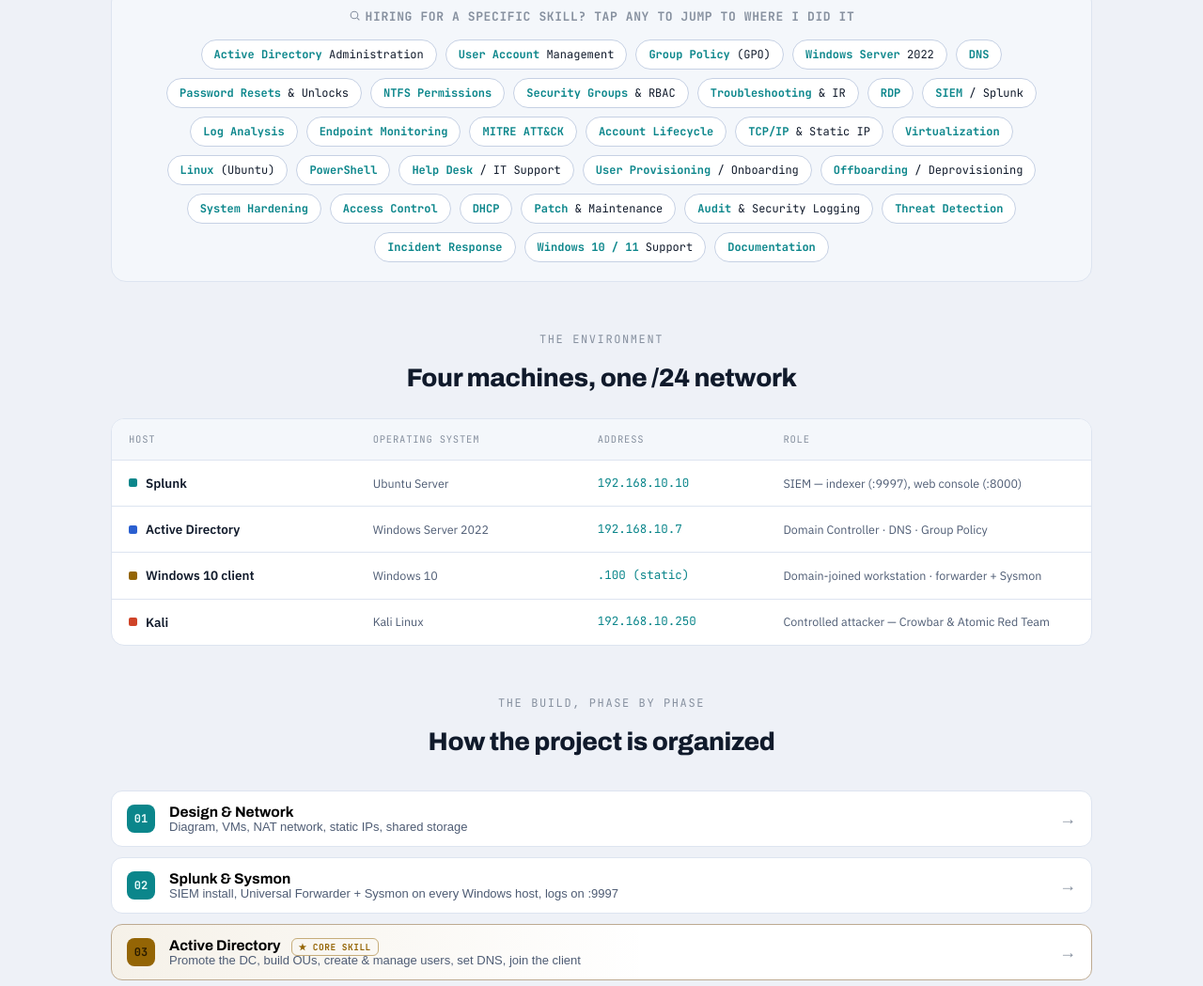
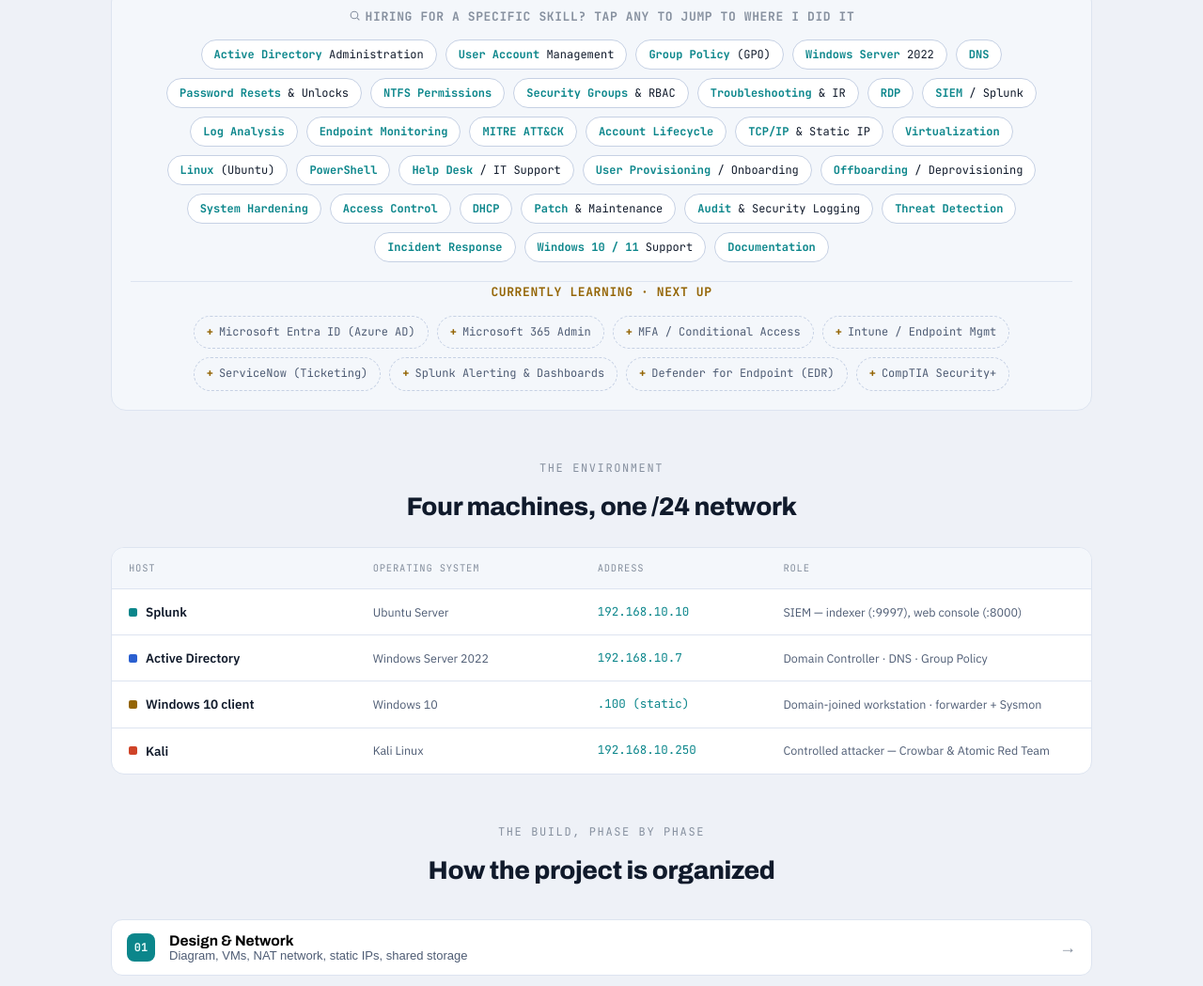
Before and after one commit to SingSukh05/active-directory-project, a plain HTML site: page docs/index.html in a window 1280 px wide. Shown: the part 1470-2519 px from the top of the page at 94% size. Drawn offline with Linux system fonts and the light colour scheme.

Commit message:
Add 'Currently learning' row of honest next-step skills
Co-Authored-By: Claude Opus 4.8 <noreply@anthropic.com>

```diff
--- a/docs/index.html
+++ b/docs/index.html
@@ -141,6 +141,12 @@ nav.tabs::-webkit-scrollbar{display:none}
   background:var(--surface);cursor:pointer;transition:.15s;white-space:nowrap}
 .jchip:hover{border-color:var(--accent);color:var(--accent);transform:translateY(-1px)}
 .jchip b{color:var(--accent);font-weight:700}
+.learndiv{height:1px;background:var(--line);margin:20px 0 0}
+.learnlabel{font-size:13px;font-family:"JetBrains Mono",monospace;letter-spacing:.6px;text-transform:uppercase;
+  color:var(--warn)!important;margin:16px 0 13px;text-align:center;font-weight:600}
+.learnchips .lchip{font-family:"JetBrains Mono",monospace;font-size:12px;border:1px dashed var(--line-2);border-radius:999px;
+  padding:7px 13px;color:var(--muted);background:transparent;display:inline-flex;align-items:center;gap:6px;white-space:nowrap}
+.learnchips .lchip::before{content:"+";color:var(--warn);font-weight:700}
 
 .stats{display:grid;grid-template-columns:repeat(4,1fr);gap:1px;margin-top:30px;background:var(--line);border:1px solid var(--line);border-radius:var(--r);overflow:hidden}
 .stat{background:var(--surface);padding:18px 16px;text-align:center}
@@ -366,6 +372,18 @@ html{scroll-behavior:smooth}
         <button class="jchip" data-view="troubleshooting" data-step="s-eventviewer"><b>Incident Response</b></button>
         <button class="jchip" data-view="directory" data-step="s-join"><b>Windows 10 / 11</b> Support</button>
         <button class="jchip" data-view="network" data-step="s-diagram"><b>Documentation</b></button>
+      </div>
+      <div class="learndiv"></div>
+      <h3 class="learnlabel">Currently learning · next up</h3>
+      <div class="chips learnchips">
+        <span class="lchip">Microsoft Entra ID (Azure AD)</span>
+        <span class="lchip">Microsoft 365 Admin</span>
+        <span class="lchip">MFA / Conditional Access</span>
+        <span class="lchip">Intune / Endpoint Mgmt</span>
+        <span class="lchip">ServiceNow (Ticketing)</span>
+        <span class="lchip">Splunk Alerting &amp; Dashboards</span>
+        <span class="lchip">Defender for Endpoint (EDR)</span>
+        <span class="lchip">CompTIA Security+</span>
       </div>
     </div>
 
```
